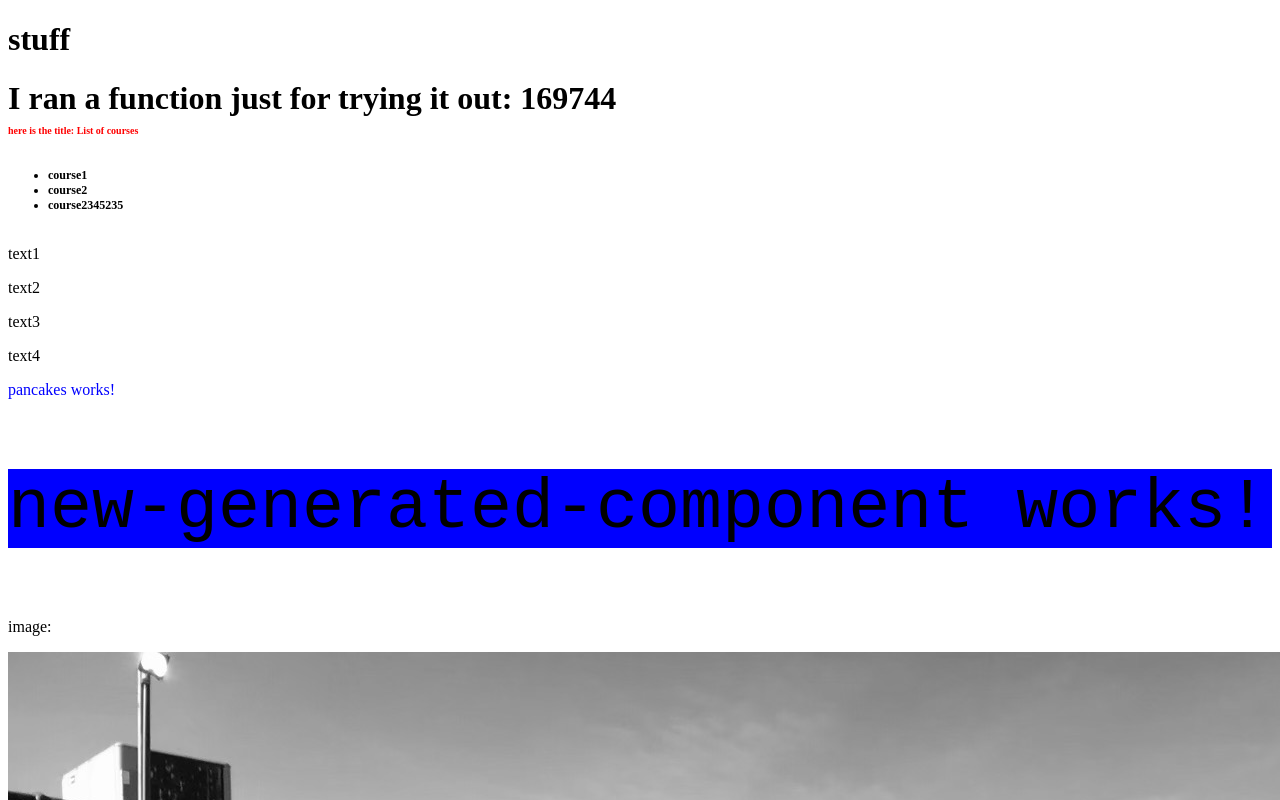
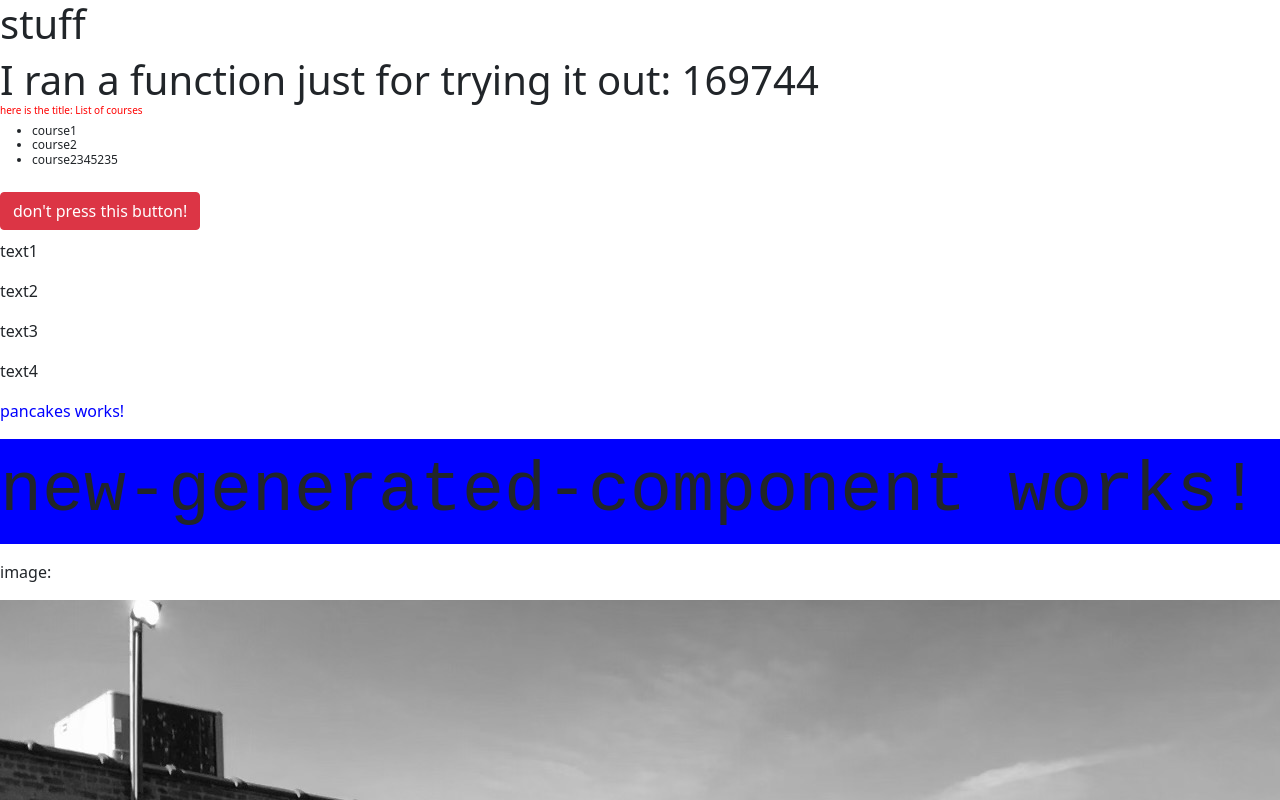
Before and after one commit to ryanpburnett/angular-practice, an Angular app: page / in a window 1280 px wide. Shown: the top 800 px of the page. Built offline with nearby package versions, Linux system fonts and the light colour scheme.

Commit message:
bootstrap added

```diff
--- a/package.json
+++ b/package.json
@@ -18,6 +18,7 @@
     "@angular/platform-browser": "~13.0.0",
     "@angular/platform-browser-dynamic": "~13.0.0",
     "@angular/router": "~13.0.0",
+    "bootstrap": "^5.1.3",
     "rxjs": "~7.4.0",
     "tslib": "^2.3.0",
     "zone.js": "~0.11.4"
--- a/src/app/courses.component.ts
+++ b/src/app/courses.component.ts
@@ -16,6 +16,7 @@ import { CoursesService } from './courses.service';
                 {{ course }}
             </li>
         </ul>
+        <button class="btn btn-danger">don't press this button!</button>
     `
 })
 export class CoursesComponent {
--- a/src/styles.css
+++ b/src/styles.css
@@ -1,4 +1,6 @@
 /* You can add global styles to this file, and also import other style files */
+@import "~bootstrap/dist/css/bootstrap.css";
+
 h2 {
     font-size: 10px;
     color: red;
```
Also changed, not shown: 1 other file (tests, documents, lock files or other folders).
